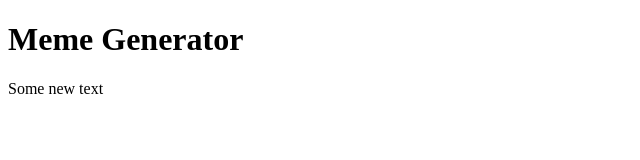
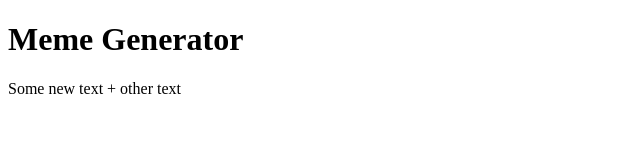
Before and after one commit to kabpavel/meme-generator, a plain HTML site: page index.html in a window 1280 px wide. Shown: the full height of the page, 0-640 px from the left. Drawn offline with Linux system fonts and the light colour scheme.

Commit message:
test second commit

```diff
--- a/index.html
+++ b/index.html
@@ -9,7 +9,7 @@
 </head>
 <body onload="init()">
     <h1>Meme Generator</h1>
-    <p>Some new text</p>
+    <p>Some new text + other text</p>
     <script src="./js/services/gallary-service.js"></script>
     <script src="./js/controllers/gallary-controller.js"></script>
 </body>
--- a/js/controllers/gallary-controller.js
+++ b/js/controllers/gallary-controller.js
@@ -1 +1,8 @@
 'use strict'
+
+function init() {
+
+
+
+
+}
--- a/js/services/gallary-service.js
+++ b/js/services/gallary-service.js
@@ -1,5 +1 @@
 'use strict'
-
-function init() {
-    console.log('init')
-}
```
